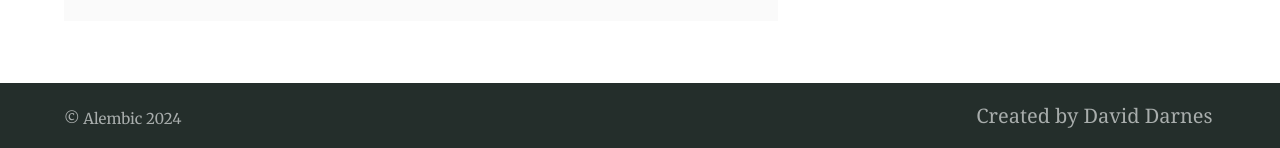
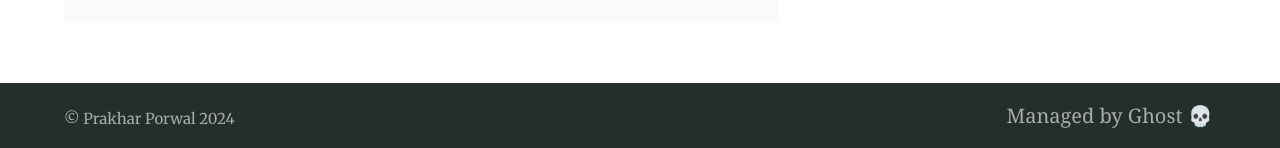
Before and after one commit to prakhar0x01/prakhar0x01.github.io, a Jekyll site: the page built from elements.md, in a window 1280 px wide and 900 px high, scrolled down 6363 px, cut to the strip 489-900 px from the top of the window. Shown: the part 260-408 px from the top of the strip. Built offline with Jekyll 4.4.1, drawn with Linux system fonts in a browser that asks for light colours; some of the changed text lies outside the part shown.

Commit message:
Ghost 💀 coming

```diff
--- a/_config.yml
+++ b/_config.yml
@@ -39,15 +39,14 @@ paginate: 2 # jekyll-paginate > items per page
 paginate_path: blog/page:num # jekyll-paginate > blog page
 jekyll-mentions: https://twitter.com # jekyll-mentions > service used when @replying
 twitter:
-  username: DavidDarnes # jekyll-seo-tag > Owners twitter username
-author: DavidDarnes # jekyll-seo-tag > default author
+  username: prakhar0x01 # jekyll-seo-tag > Owners twitter username
+author: Prakhar Porwal # jekyll-seo-tag > default author
 social: # jekyll-seo-tag > social overrides
-  name: David Darnes # jekyll-seo-tag > real name
+  name: Prakhar Porwal # jekyll-seo-tag > real name
   links:  # jekyll-seo-tag > social aliases (sameAs)
-    - https://twitter.com/DavidDarnes
-    - https://www.facebook.com/daviddarnes
-    - https://www.linkedin.com/in/daviddarnes
-    - https://github.com/daviddarnes
+    - https://twitter.com/prakhar0x01
+    - https://www.linkedin.com/in/prakhar0x01
+    - https://github.com/prakhar0x01
 # markdown: CommonMark # Markdown parse settings, CommonMark performs slightly better an others in build time
 # commonmark:
   # options: ["SMART", "FOOTNOTES"]
@@ -58,16 +57,16 @@ sass:
   style: compressed # Style compression
 permalink: pretty  # Permalink style (/YYYY/MM/DD/page-name/)
 excerpt_separator: <!-- more --> # Marks end of excerpt in posts
-timezone: Europe/London # Timezone for blog posts and alike
+timezone: Asia/Kolkata # Timezone for blog posts and alike
 
 # 5. Collections
 collections:
   posts:
     title: Posts # Needed for Siteleaf
     output: true
-    description: "My thoughts and ideas" # The post list page content
+    description: "My Security Research and Blogs" # The post list page content
     feature_text: |
-      Welcome to the blog
+      Welcome to the Blogs
     feature_image: "https://picsum.photos/2560/600?image=866"
 
 # 6. Jekyll collections settings
@@ -93,13 +92,12 @@ defaults:
 # 7. Site settings
 encoding: utf-8 # Make sure the encoding is right
 lang: en-GB # Set the site language
-title: "Alembic" # Site name or title, also used in jekyll-seo-tag
+title: "Prakhar Porwal" # Site name or title, also used in jekyll-seo-tag
 logo: "/assets/logos/logo.svg" # Site logo, also used in jekyll-seo-tag
-description: "Alembic is a starting point for Jekyll projects. Rather than starting from scratch, this boilerplate is designed to get the ball rolling immediately" # Site description and default description, also used in jekyll-seo-tag
-url: "https://alembic.darn.es" # Site url, also used in jekyll-seo-tag
+description: "An Ordinary guy in the way to become Extra-Ordinary." # Site description and default description, also used in jekyll-seo-tag
+url: "https://prakhar0x01.github.io" # Site url, also used in jekyll-seo-tag
 baseurl: ""
-repo: "https://github.com/daviddarnes/alembic"
-email: "me@daviddarnes.com"
+email: "prakhar0x01@wearehackerone.com"
 # disqus: "alembic-1" # Blog post comments, uncomment the option and set the site ID from your Disqus account
 # date_format: "%-d %B %Y" # Blog post date formatting using placeholder formatting
 # google_analytics: ""
@@ -123,26 +121,22 @@ favicons: # Favicons are also used in the manifest file. Syntax is 'size: path'
 navigation_header:
 - title: Home
   url: /
-- title: Elements
-  url: /elements/
 - title: Blog
   url: /blog/
 - title: Categories
   url: /categories/
 - title: Search
   url: /search/
-- title: Fork Alembic
-  url: https://github.com/daviddarnes/alembic
 
 navigation_footer:
-- title: Created by David Darnes
-  url: https://darn.es
+- title: Managed by Ghost 💀
+  url: https://prakhar0x01.github.io
 
 social_links: # Appears in sidebar. Set the urls then uncomment and comment out as desired
-  Twitter: https://twitter.com/DavidDarnes
-  LinkedIn: https://www.linkedin.com/in/daviddarnes
-  GitHub: https://github.com/daviddarnes
-  link: https://darn.es
+  Twitter: https://twitter.com/prakhar0x01
+  LinkedIn: https://www.linkedin.com/in/prakhar0x01
+  GitHub: https://github.com/prakhar0x01
+  link: https://prakhar0x01.github.io
   RSS: /feed.xml
 
 sharing_links: # Appear at the bottom of single blog posts, add as desired. The value can be 'true' or the desired button colour
```
